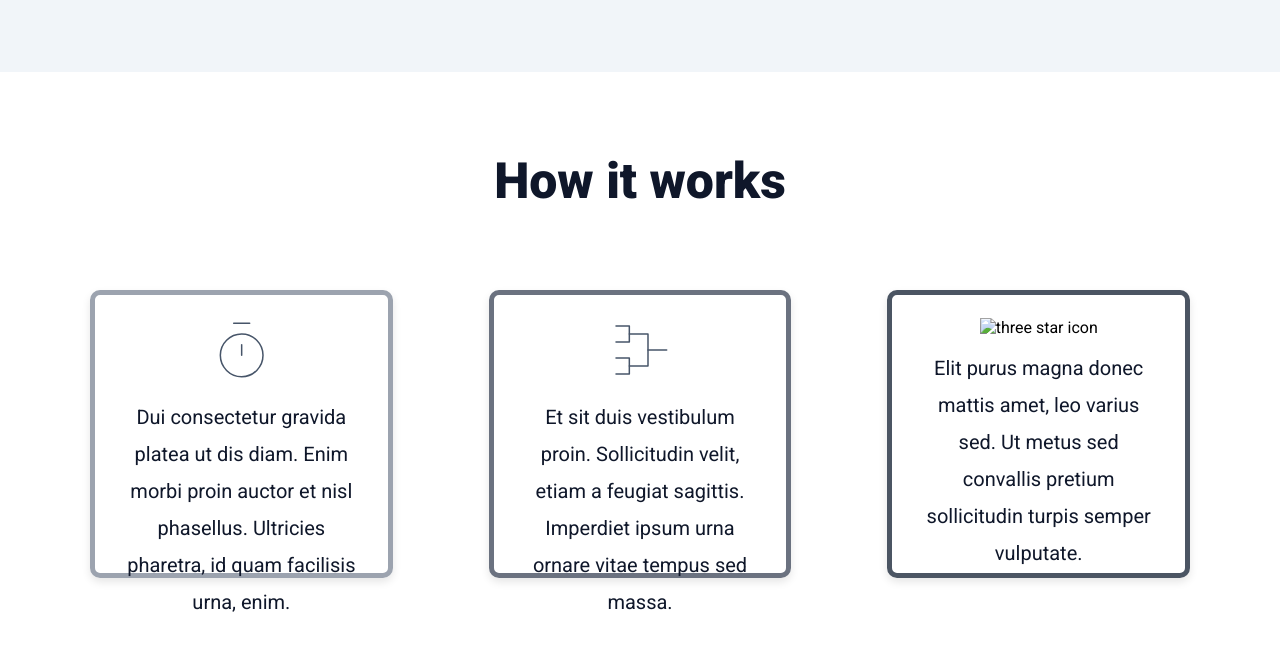
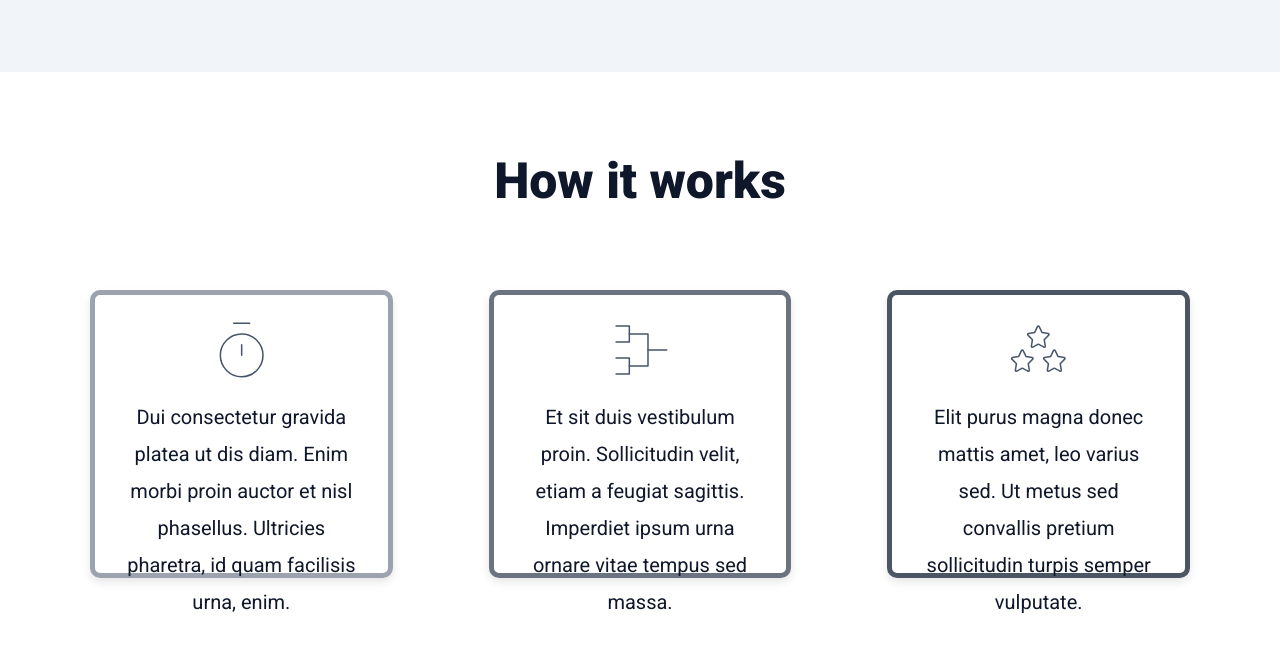
Before and after one commit to hbajraktari/mabi-LP, a plain HTML site: page index.html in a window 1280 px wide. Shown: the part 1137-1789 px from the top of the page. Drawn offline with Linux system fonts and the light colour scheme.

Commit message:
removed the /

```diff
--- a/index.html
+++ b/index.html
@@ -88,7 +88,7 @@
           </p>
         </div>
         <div class="hiw-card card-3">
-          <img src=".//src/assets/img/svg/three-stars.svg" alt="three star icon" />
+          <img src="./src/assets/img/svg/three-stars.svg" alt="three star icon" />
           <p>
             Elit purus magna donec mattis amet, leo varius sed. Ut metus sed
             convallis pretium sollicitudin turpis semper vulputate.
```
